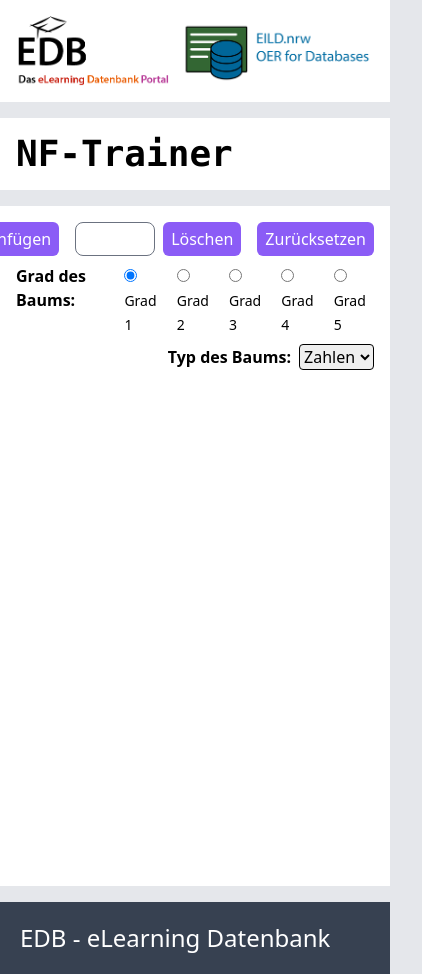
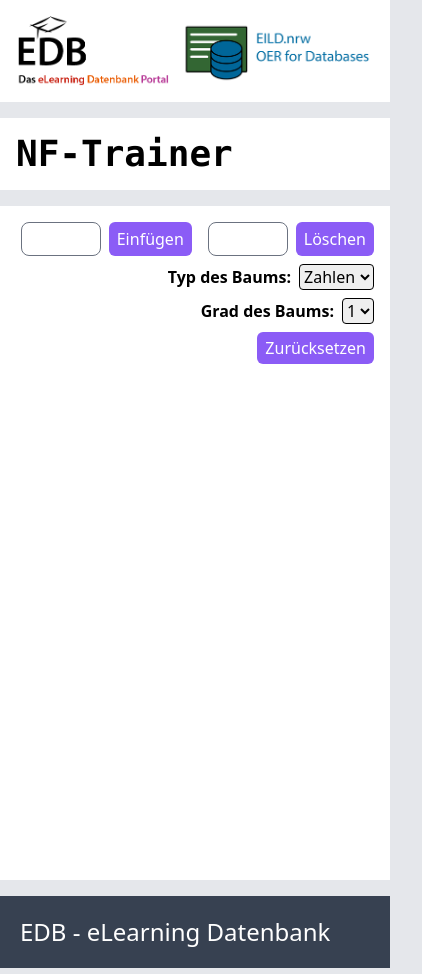
Before and after one commit to orca-nrw/b-tree, a React (Create React App) app: page / in a window 390 px wide. Shown: the whole page, 422 px wide, since content can reach past the window. Built offline with nearby package versions, Linux system fonts and the light colour scheme.

Commit message:
Improved styling on mobile devices

```diff
--- a/src/Components/InputBar.tsx
+++ b/src/Components/InputBar.tsx
@@ -51,7 +51,7 @@ export const InputBar = ({ insertionHandler, deletionHandler, resetHandler, degr
     resetHandler()
   }
 
-  function onDegreeChange (e: React.FormEvent<HTMLInputElement>) {
+  function onDegreeChange (e: React.FormEvent<HTMLSelectElement>) {
     setDegree(Number(e.currentTarget.value))
   }
 
@@ -68,39 +68,9 @@ export const InputBar = ({ insertionHandler, deletionHandler, resetHandler, degr
           <button className="mr-4 bg-purple-500 hover:bg-purple-600 hover:shadow-md text-white px-2 py-1 rounded-md cursor-pointer" type="button" value="insert" onClick={onInsert}>Einfügen</button>
 
           <input className="p-1 mr-2 w-20 border rounded-lg border-gray-500" type="text" maxLength={5} value={deletionValue} onChange={handleDeletionInput} onKeyDown={handleKeyDownDelete} />
-          <button className="mr-4 bg-purple-500 hover:bg-purple-600 hover:shadow-md text-white px-2 py-1 rounded-md cursor-pointer" type="button" value="delete" onClick={onDelete}>Löschen</button>
+          <button className="bg-purple-500 hover:bg-purple-600 hover:shadow-md text-white px-2 py-1 rounded-md cursor-pointer" type="button" value="delete" onClick={onDelete}>Löschen</button>
+        </div>
 
-          <button className="bg-purple-500 hover:bg-purple-600 hover:shadow-md text-white px-2 py-0 rounded-md cursor-pointer" type="button" value="reset" onClick={onReset}>Zurücksetzen</button>
-
-        </div>
-        <div className="mt-2 space-x-3 flex flex-row">
-          <label className="mr-2 font-semibold" htmlFor="degree1">Grad des Baums:</label>
-
-          <div>
-            <input className="mr-1" type="radio" name="degree" id="degree1" value={1} checked={degree === 1} onChange={onDegreeChange} />
-            <label className="text-sm" htmlFor="degree1">Grad 1</label>
-          </div>
-
-          <div>
-            <input className="mr-1" type="radio" name="degree" id="degree2" value={2} checked={degree === 2} onChange={onDegreeChange} />
-            <label className="text-sm" htmlFor="degree2">Grad 2</label>
-          </div>
-
-          <div>
-            <input className="mr-1" type="radio" name="degree" id="degree3" value={3} checked={degree === 3} onChange={onDegreeChange} />
-            <label className="text-sm" htmlFor="degree3">Grad 3</label>
-          </div>
-
-          <div>
-            <input className="mr-1" type="radio" name="degree" id="degree4" value={4} checked={degree === 4} onChange={onDegreeChange} />
-            <label className="text-sm" htmlFor="degree4">Grad 4</label>
-          </div>
-
-          <div>
-            <input className="mr-1" type="radio" name="degree" id="degree5" value={5} checked={degree === 5} onChange={onDegreeChange} />
-            <label className="text-sm" htmlFor="degree5">Grad 5</label>
-          </div>
-        </div>
         <div>
           <label className="mr-2 font-semibold" htmlFor="treeType">Typ des Baums:</label>
           <select className="border rounded border-black" id="treeType" onChange={onTypeChange}>
@@ -108,6 +78,18 @@ export const InputBar = ({ insertionHandler, deletionHandler, resetHandler, degr
             <option value="string">Strings</option>
           </select>
         </div>
+        <div>
+          <label className="mr-2 font-semibold" htmlFor="treeType">Grad des Baums:</label>
+          <select className="border rounded border-black" id="treeType" onChange={onDegreeChange}>
+            <option value={1}>1</option>
+            <option value={2}>2</option>
+            <option value={3}>3</option>
+            <option value={4}>4</option>
+            <option value={5}>5</option>
+          </select>
+        </div>
+        <button className="bg-purple-500 hover:bg-purple-600 hover:shadow-md text-white px-2 py-1 rounded-md cursor-pointer" type="button" value="reset" onClick={onReset}>Zurücksetzen</button>
+
       </div>
     </>
   )
--- a/src/Helper/CanvasHelper.ts
+++ b/src/Helper/CanvasHelper.ts
@@ -3,7 +3,7 @@ import { BTreeNode } from './BTreeNode'
 import { CanvasNode } from './CanvasNode'
 
 const smallFont = '16px Verdana'
-const largeFont = '28px Helvetica'
+const largeFont = '24px Helvetica'
 const errorTextHeight = 50
 const initialHight = 105
 
@@ -38,7 +38,8 @@ export class CanvasHelper<Type> {
   constructor (canvasReference: HTMLCanvasElement, treeOrder: number, type: string) {
     // Save canvas reference
     this.canvas = canvasReference
-    this.canvas.width = this.canvas.parentElement ? this.canvas.parentElement.scrollWidth : 750
+    const { innerWidth: width } = window
+    this.canvas.width = width - 32 // Padding
     this.canvas.height = this.idealCanvasHeight
 
     // Savely extract the context
```
